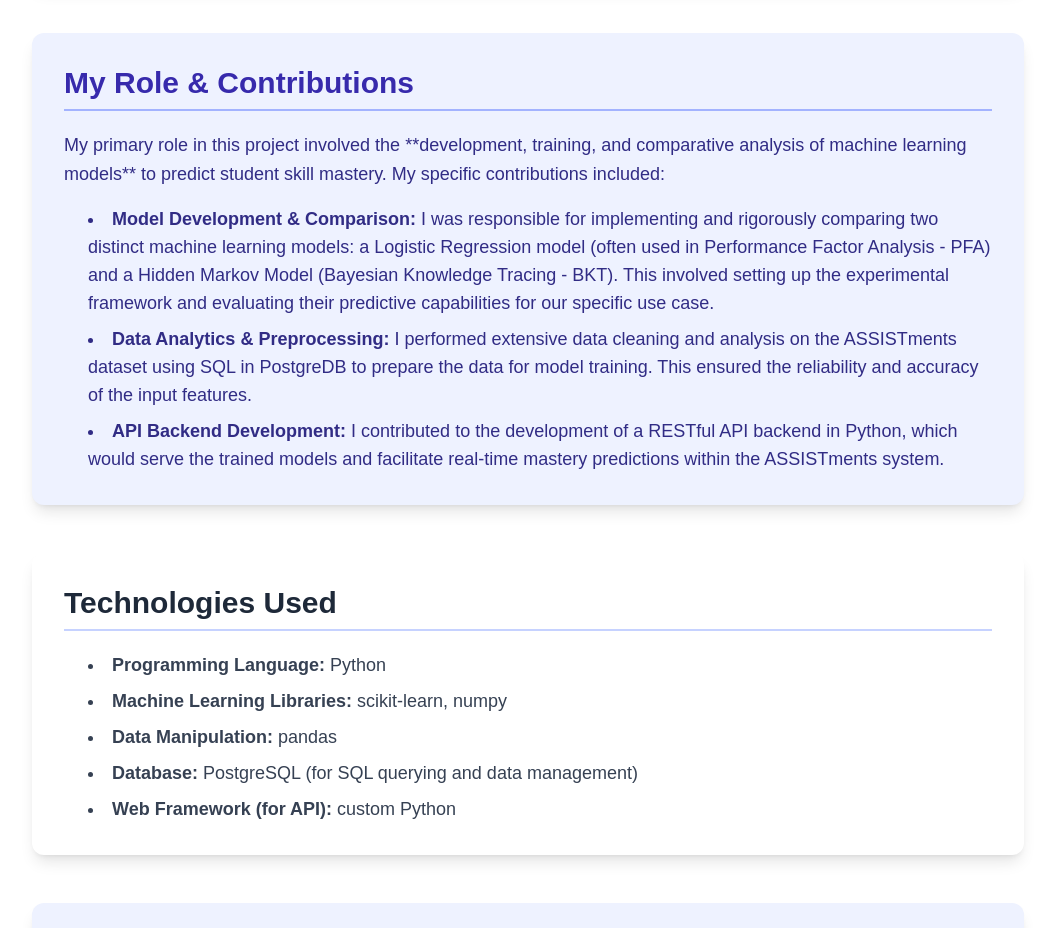
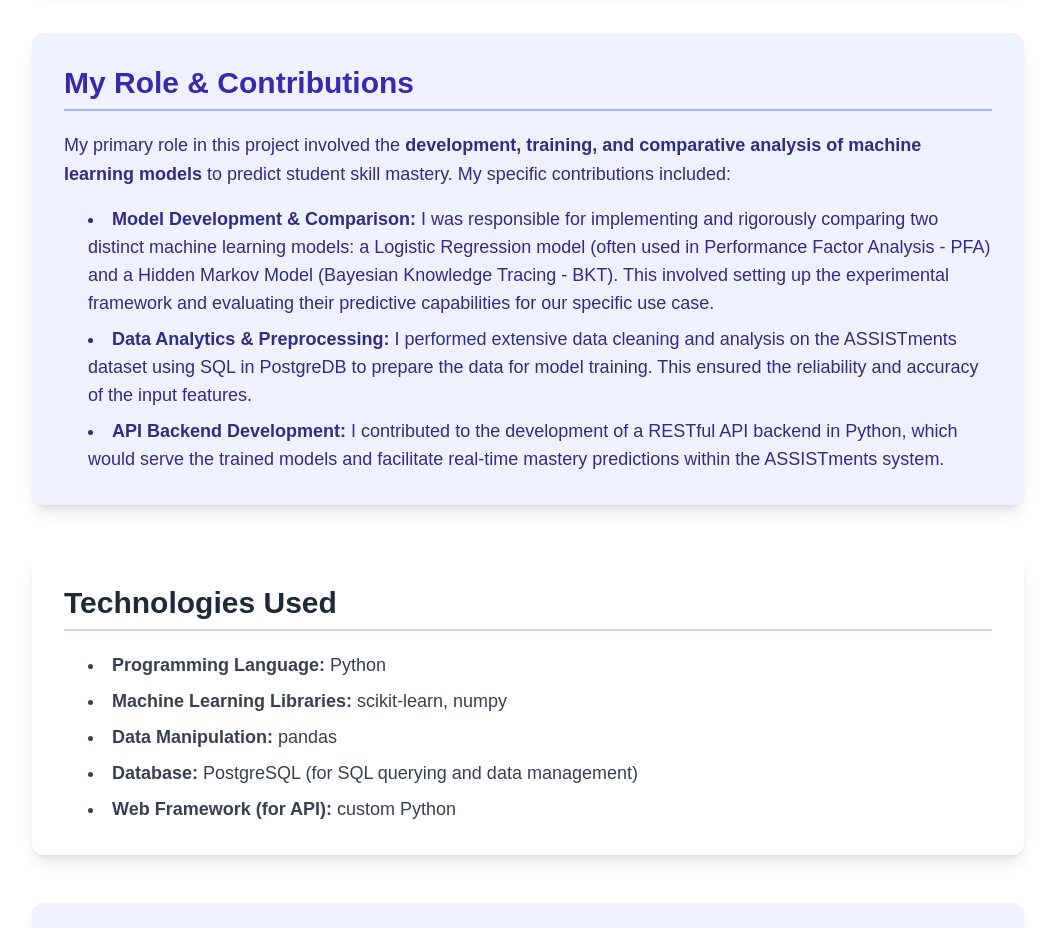
Before and after one commit to mr-hec24/portfolio-nextjs, a Next.js app: page /portfolio/assistments in a window 1280 px wide. Shown: the part 1400-2328 px from the top of the page, without its empty margins (112-1167 px from the left). Built offline with nearby package versions, Linux system fonts and the light colour scheme.

Commit message:
Fixed some asterisks

```diff
--- a/src/app/portfolio/assistments/page.tsx
+++ b/src/app/portfolio/assistments/page.tsx
@@ -54,8 +54,8 @@ const AssistmentsProjectPage: React.FC = () => {
                     My Role & Contributions
                 </h2>
                 <p className="text-lg text-indigo-900 leading-relaxed">
-                    My primary role in this project involved the **development, training,
-                    and comparative analysis of machine learning models** to predict
+                    My primary role in this project involved the <strong>development, training,
+                    and comparative analysis of machine learning models</strong> to predict
                     student skill mastery. My specific contributions included:
                 </p>
                 <ul className="list-disc list-inside ml-6 text-lg text-indigo-900 space-y-2 mt-4">
```
